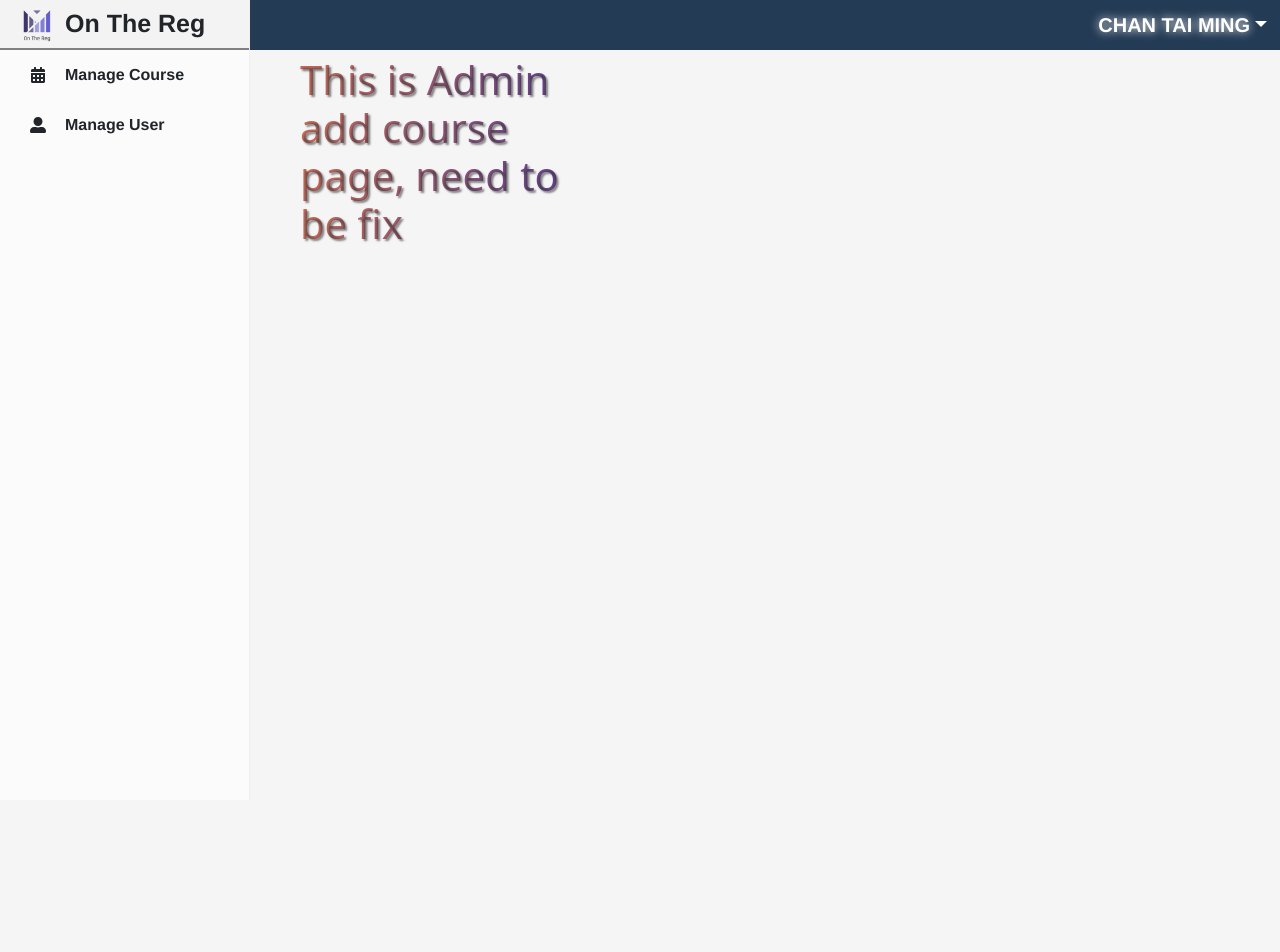
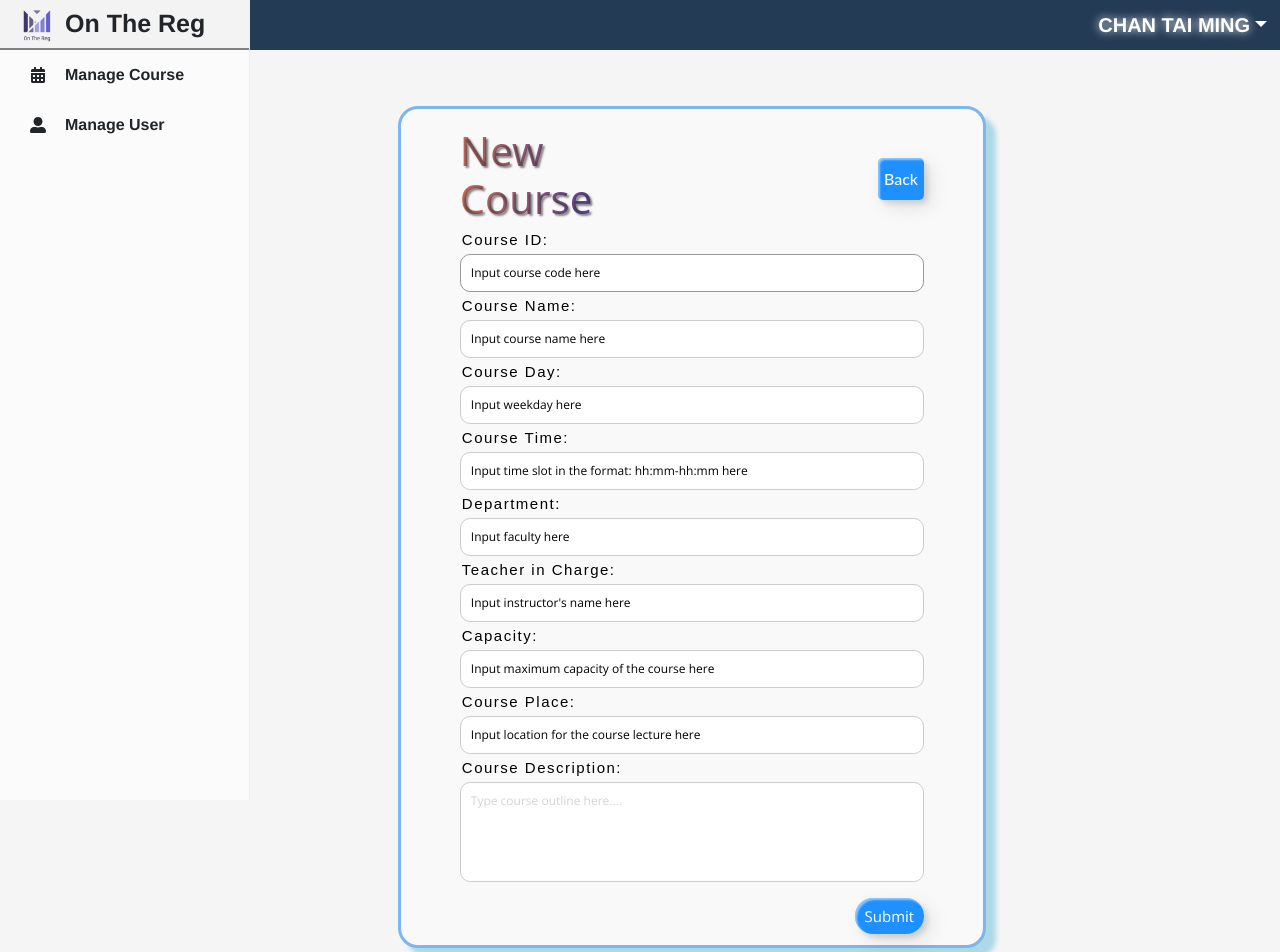
Before and after one commit to tsoikh0917/on_the_reg, a React (Create React App) app in the folder client/: page /aAddCourse in a window 1280 px wide. Shown: the top 952 px of the page. Before the commit the page ends 800 px from the top, so only its background shows below. Built offline with nearby package versions, Linux system fonts and the light colour scheme; the HTML template or start-up script is replaced by a standard one.

Commit message:
updated filter

```diff
--- a/client/src/components/Admin/form.css
+++ b/client/src/components/Admin/form.css
@@ -15,7 +15,7 @@
   padding-top: 3%;
   padding-bottom: 2%;
   margin: 50px 0;
-  border: 3px solid #d6d6fa;
+  border: 3px solid #7cb5ef;
   box-shadow: 10px 10px 5px lightblue;
   border-radius: 20px;
 }
@@ -32,13 +32,16 @@
   font-size: 30px;
   font-weight: 400;
 }
+#form_info input::placeholder {
+  color: black;
+}
 
 #form_info h4 {
   margin: 0px 2px 5px;
   display: block;
   font-size: 15px;
   font-family: sans-serif;
-  color: grey;
+  color: black;
   font-weight: semibold;
   letter-spacing: 0.1em;
 }
@@ -80,7 +83,7 @@ fieldset {
   cursor: pointer;
   width: 15%;
   border: none;
-  background: #0cf;
+  background: #1e90ff;
   color: #fff;
   padding: 10px;
   font-size: 15px;
@@ -135,18 +138,9 @@ fieldset {
   outline: none;
   margin-left: auto;
 }
-.fbtn2 {
-  background: rgb(86, 85, 85);
-  line-height: 42px;
-  padding: 0;
-  border: none;
-}
-.fbtn2:hover {
-  background: grey;
-}
 
 .fbtn {
-  background: rgb(84, 205, 245);
+  background: #1e90ff;
   line-height: 42px;
   padding: 0;
   border: none;
@@ -164,7 +158,7 @@ fieldset {
   content: "";
   height: 0%;
   width: 1px;
-  box-shadow: -1px -1px 20px 0px rgba(255, 255, 255, 1),
+  box-shadow: -1px -1px 20px 0px rgb(190, 177, 177),
     -4px -4px 5px 0px rgba(255, 255, 255, 1),
     7px 7px 20px 0px rgba(0, 0, 0, 0.4), 4px 4px 5px 0px rgba(0, 0, 0, 0.3);
 }
@@ -229,3 +223,30 @@ fieldset {
   display: flex;
   align-items: center;
 }
+
+.add-btn {
+  margin-left: 0.2%;
+  margin-bottom: 0.5%;
+  background-color: #1e90ff;
+  color: #fff;
+  font-size: 18px;
+  font-weight: bold;
+  border-radius: 4px;
+  padding: 12px 24px;
+  border: none;
+  cursor: pointer;
+  transition: background-color 0.2s ease;
+}
+
+.add-btn:hover {
+  background-color: #0077b6;
+}
+
+#plus {
+  margin-right: 5px;
+}
+
+#verticalAlign {
+  display: flex;
+  align-items: center;
+}
--- a/client/src/components/Admin/main_A.jsx
+++ b/client/src/components/Admin/main_A.jsx
@@ -12,32 +12,36 @@ function MainA() {
 
         <div className="card-container">
           <div className=" image-button3">
-            <Link to="/search" style={{ textDecoration: "none" }}>
-              <div class="cardC">
+            <Link to="/aViewCourse" style={{ textDecoration: "none" }}>
+              <div class="cardA">
                 <h1 class="main_h1">Manage Course</h1>
-                <p>You can search Class here!</p>
+                <p class="main_text">
+                  You can add, edit or delete courses here
+                </p>
               </div>
             </Link>
           </div>
           <div className="image-container3">
-            <Link to="/search" style={{ textDecoration: "none" }}>
-              <div class="card5">
+            <Link to="/aViewCourse" style={{ textDecoration: "none" }}>
+              <div class="card3">
                 <h1 class="main_h1">Manage Course</h1>
                 <FaCalendarAlt size={50} className="main_image" />
               </div>
             </Link>
           </div>
           <div className=" image-button4">
-            <Link to="/enrollment" style={{ textDecoration: "none" }}>
-              <div class="cardD">
+            <Link to="/aViewUser" style={{ textDecoration: "none" }}>
+              <div class="cardB">
                 <h1 class="main_h1">Manage User</h1>
-                <p>You can search Class here!</p>
+                <p className="main_text">
+                  You can add, edit or delete users here
+                </p>
               </div>
             </Link>
           </div>
           <div className="image-container4">
-            <Link to="/enrollment" style={{ textDecoration: "none" }}>
-              <div class="card6">
+            <Link to="/aViewUser" style={{ textDecoration: "none" }}>
+              <div class="card4">
                 <h1 class="main_h1">Manage User</h1>
                 <FaUserAlt size={50} className="main_image" />
               </div>
--- a/client/src/components/Admin/manageCourse/addCourse.jsx
+++ b/client/src/components/Admin/manageCourse/addCourse.jsx
@@ -1,8 +1,112 @@
-import React from 'react';
+import React from "react";
+import { useNavigate } from "react-router-dom";
 function AdminAddCourse() {
-        return (<div>
-            <h1>This is Admin add course page, need to be fix</h1>
-        </div>);
+  const navigate = useNavigate();
+  return (
+    <div id="resize">
+      <form id="form_info" action="" method="post">
+        <div id="main">
+          <h1 id="alignLeft">New Course</h1>
+          <button onClick={() => navigate(-1)} className="custom-fbtn fbtn">
+            <span>Back</span>
+          </button>
+        </div>
+        <fieldset>
+          <h4>Course ID:</h4>
+          <input
+            placeholder="Input course code here"
+            type="text"
+            tabIndex="1"
+            required
+            autoFocus
+          ></input>
+        </fieldset>
+        <fieldset>
+          <h4>Course Name:</h4>
+          <input
+            placeholder="Input course name here"
+            type="text"
+            tabIndex="2"
+            required
+          ></input>
+        </fieldset>
+        <fieldset>
+          <h4>Course Day:</h4>
+          <input
+            placeholder="Input weekday here"
+            type="text"
+            tabIndex="3"
+            required
+          ></input>
+        </fieldset>
+        <fieldset>
+          <h4>Course Time:</h4>
+          <input
+            placeholder="Input time slot in the format: hh:mm-hh:mm here"
+            type="text"
+            tabIndex="4"
+            required
+          ></input>
+        </fieldset>
+        <fieldset>
+          <h4>Department:</h4>
+          <input
+            placeholder="Input faculty here"
+            type="text"
+            tabIndex="5"
+            required
+          ></input>
+        </fieldset>
+        <fieldset>
+          <h4>Teacher in Charge:</h4>
+          <input
+            placeholder="Input instructor's name here"
+            type="text"
+            tabIndex="6"
+            required
+          ></input>
+        </fieldset>
+        <fieldset>
+          <h4>Capacity:</h4>
+          <input
+            placeholder="Input maximum capacity of the course here"
+            type="number"
+            tabIndex="7"
+            required
+          ></input>
+        </fieldset>
+        <fieldset>
+          <h4>Course Place:</h4>
+          <input
+            placeholder="Input location for the course lecture here"
+            type="text"
+            tabIndex="8"
+            required
+          ></input>
+        </fieldset>
+        <fieldset>
+          <h4>Course Description:</h4>
+          <textarea
+            placeholder="Type course outline here...."
+            type="text"
+            tabIndex="9"
+            required
+          ></textarea>
+        </fieldset>
+        <fieldset>
+          <button
+            name="submit"
+            type="submit"
+            id="contact-submit"
+            data-submit="...Sending"
+            className="custom-btn btn"
+          >
+            Submit
+          </button>
+        </fieldset>
+      </form>
+    </div>
+  );
 }
 
 export default AdminAddCourse;
--- a/client/src/components/Admin/manageCourse/editCourse.jsx
+++ b/client/src/components/Admin/manageCourse/editCourse.jsx
@@ -26,7 +26,7 @@ function AdminEditCourse(props) {
           </button>
         </div>
         <fieldset>
-          <h4>Course ID:</h4> engineering?
+          <h4>Course ID:</h4>
           <input
             placeholder="Input course code here"
             type="text"
--- a/client/src/components/Admin/manageUser/addUser.jsx
+++ b/client/src/components/Admin/manageUser/addUser.jsx
@@ -1,10 +1,103 @@
-import React from 'react';
-function AdminAddUser(){
-        return (
-        <div>
-            <h1>This is Admin add user page, need to be fix</h1>
+import React from "react";
+import { useNavigate } from "react-router-dom";
+function AdminAddUser() {
+  const navigate = useNavigate();
+  return (
+    <div id="resize">
+      <form id="form_info" action="" method="post">
+        <div id="main">
+          <h1 id="alignLeft">Add User</h1>
+          <button onClick={() => navigate(-1)} className="custom-fbtn fbtn">
+            <span>Back</span>
+          </button>
         </div>
-        );
+        <fieldset>
+          <h4 id="inputT">Name:</h4>
+          <input
+            placeholder="Input name here"
+            type="text"
+            tabIndex="1"
+            required
+          ></input>
+        </fieldset>
+        <fieldset>
+          <h4>ID:</h4>
+          <input
+            placeholder="Input ID here"
+            type="number"
+            tabIndex="2"
+            required
+          ></input>
+        </fieldset>
+        <fieldset>
+          <h4>Date of Birth:</h4>
+          <input
+            placeholder="Input date of birth here"
+            type="date"
+            tabIndex="3"
+            required
+          ></input>
+        </fieldset>
+        <fieldset>
+          <h4>Gender:</h4>
+          <input
+            placeholder="Input gender here"
+            type="text"
+            tabIndex="4"
+            required
+          ></input>
+        </fieldset>
+        <fieldset>
+          <h4>Major:</h4>
+          <input
+            placeholder="Input study major here"
+            type="text"
+            tabIndex="5"
+            required
+          ></input>
+        </fieldset>
+        <fieldset>
+          <h4>Email:</h4>
+          <input
+            placeholder="Input email address here"
+            type="email"
+            tabIndex="6"
+            required
+          ></input>
+        </fieldset>
+        <fieldset>
+          <h4>Contact Number:</h4>
+          <input
+            placeholder="Input phone number here"
+            type="number"
+            tabIndex="7"
+            required
+          ></input>
+        </fieldset>
+        <fieldset>
+          <h4>Year:</h4>
+          <input
+            placeholder="Input year of study here"
+            type="number"
+            tabIndex="8"
+            required
+          ></input>
+        </fieldset>
+
+        <fieldset>
+          <button
+            name="submit"
+            type="submit"
+            id="contact-submit"
+            data-submit="...Sending"
+            className="custom-btn btn"
+          >
+            Submit
+          </button>
+        </fieldset>
+      </form>
+    </div>
+  );
 }
 
 export default AdminAddUser;
--- /dev/null
+++ b/client/src/components/columnFilter.css
@@ -0,0 +1,4 @@
+#filter_i {
+  width: 100px;
+  border-radius: 5px;
+}
--- /dev/null
+++ b/client/src/components/columnFilter.jsx
@@ -0,0 +1,16 @@
+import React from "react";
+import "./columnFilter.css";
+
+export const ColumnFilter = ({ column }) => {
+  const { filterValue, setFilter } = column;
+  return (
+    <span>
+      <input
+        placeholder="filter"
+        value={filterValue || ""}
+        onChange={(e) => setFilter(e.target.value)}
+        id="filter_i"
+      ></input>
+    </span>
+  );
+};
--- a/client/src/components/studentCourseManage/main_S.css
+++ b/client/src/components/studentCourseManage/main_S.css
@@ -100,7 +100,7 @@
 }
 
 .main_h1 {
-  padding-bottom: 2px;
+  padding-bottom: 5px;
   border-bottom: 2px solid grey;
 }
 
--- a/client/src/components/table.css
+++ b/client/src/components/table.css
@@ -15,6 +15,9 @@
   border-radius: 5px 0 0 5px;
   outline: none;
   color: #9dbfaf;
+}
+.search input::placeholder {
+  color: black;
 }
 
 .searchTerm:focus {
@@ -73,6 +76,7 @@
   font-size: 18px;
   color: lightgrey;
   text-shadow: 2px 2px 2px rgba(57, 56, 56, 0.6);
+  width: 200px;
 }
 tbody tr:hover {
   background-color: rgba(117, 123, 123, 0.3);
@@ -85,3 +89,8 @@ tbody tr:hover {
 #tr2 {
   background-image: linear-gradient(-45deg, #b6afaf1a, rgb(244, 241, 241));
 }
+
+.table_filter {
+  display: grid;
+  align-items: center;
+}
```
Also changed, not shown: client/src/components/Admin/manageCourse/viewCourse.jsx (+26 -5 lines), client/src/components/Admin/manageUser/viewUser.jsx (+28 -7 lines), client/src/components/studentCourseManage/search.jsx (+18 -3 lines).
